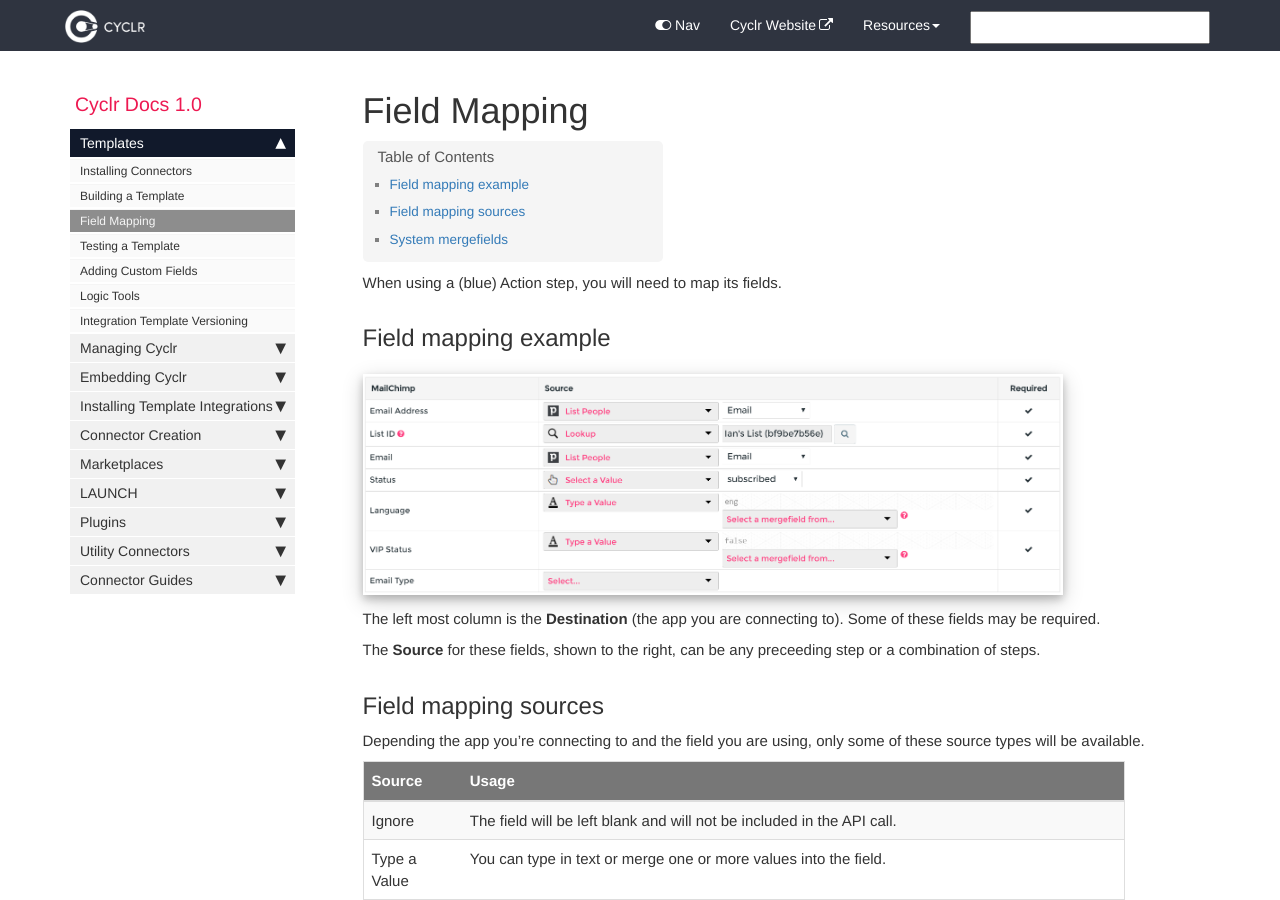
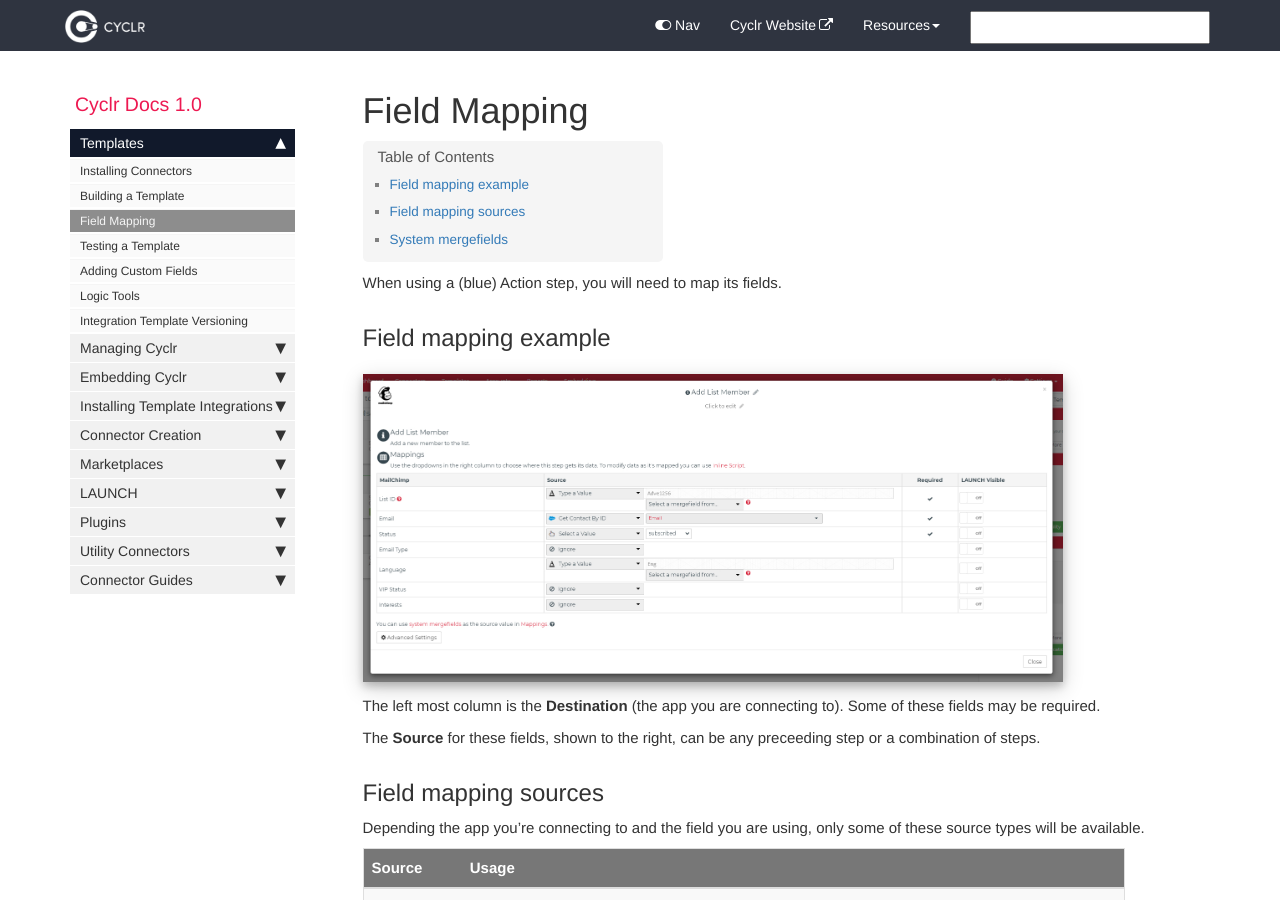
Before and after one commit to sneakysneak/docs, a Jekyll site: the page built from pages/templates/03-field-mapping.md, in a window 1280 px wide and 900 px high. Built offline with Jekyll 4.4.1, drawn with Linux system fonts in a browser that asks for light colours; nearby versions of some CDN libraries; comment, search, counter and statistics services are not loaded.

Commit message:
Update 03-field-mapping.md

```diff
--- a/pages/templates/03-field-mapping.md
+++ b/pages/templates/03-field-mapping.md
@@ -10,7 +10,7 @@ When using a (blue) Action step, you will need to map its fields.
 
 ## Field mapping example
 
-![](./images/field-mapping.png)
+![](./images/field_mapping_eg.jpg)
 
 The left most column is the **Destination** (the app you are connecting to). Some of these fields may be required.
 
```
